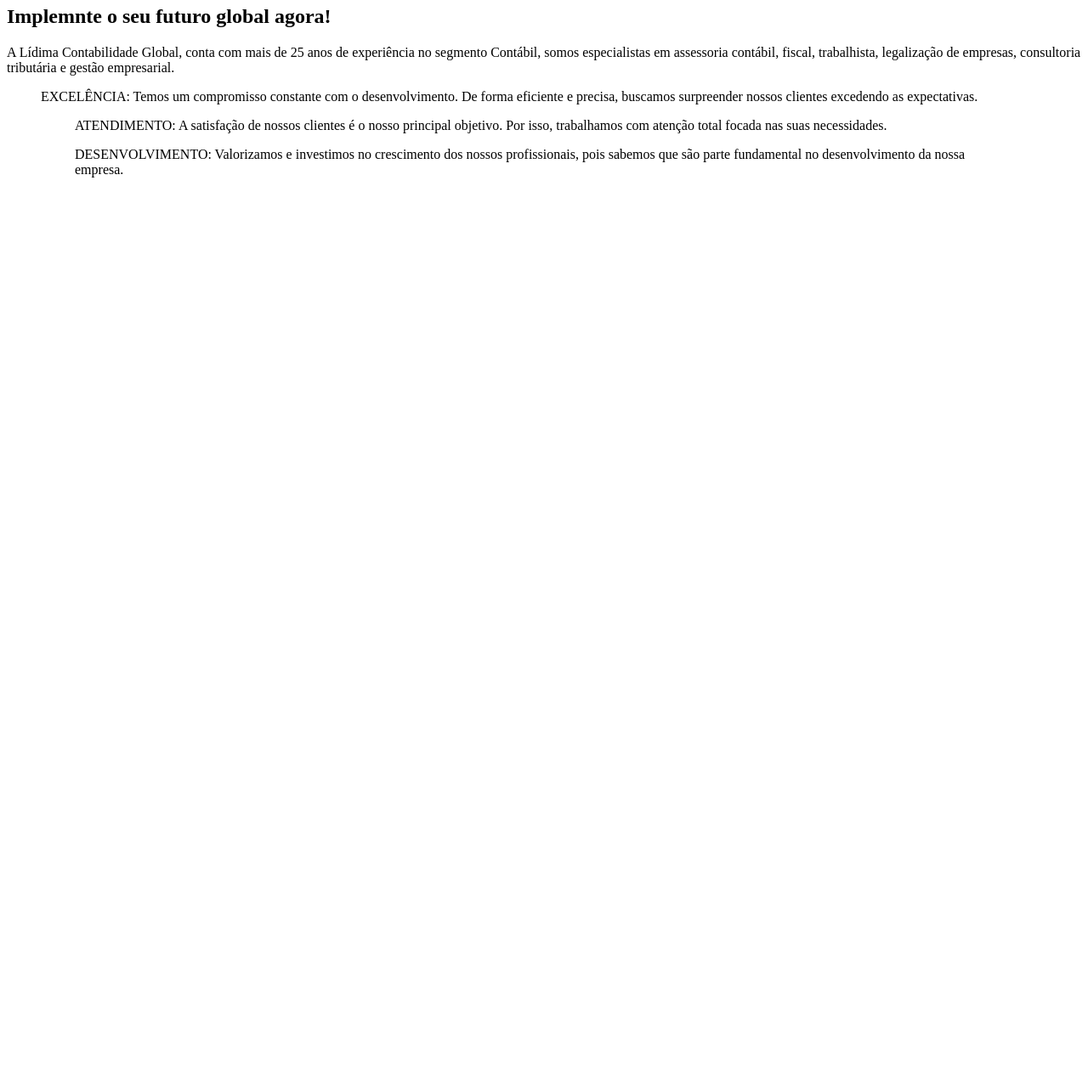
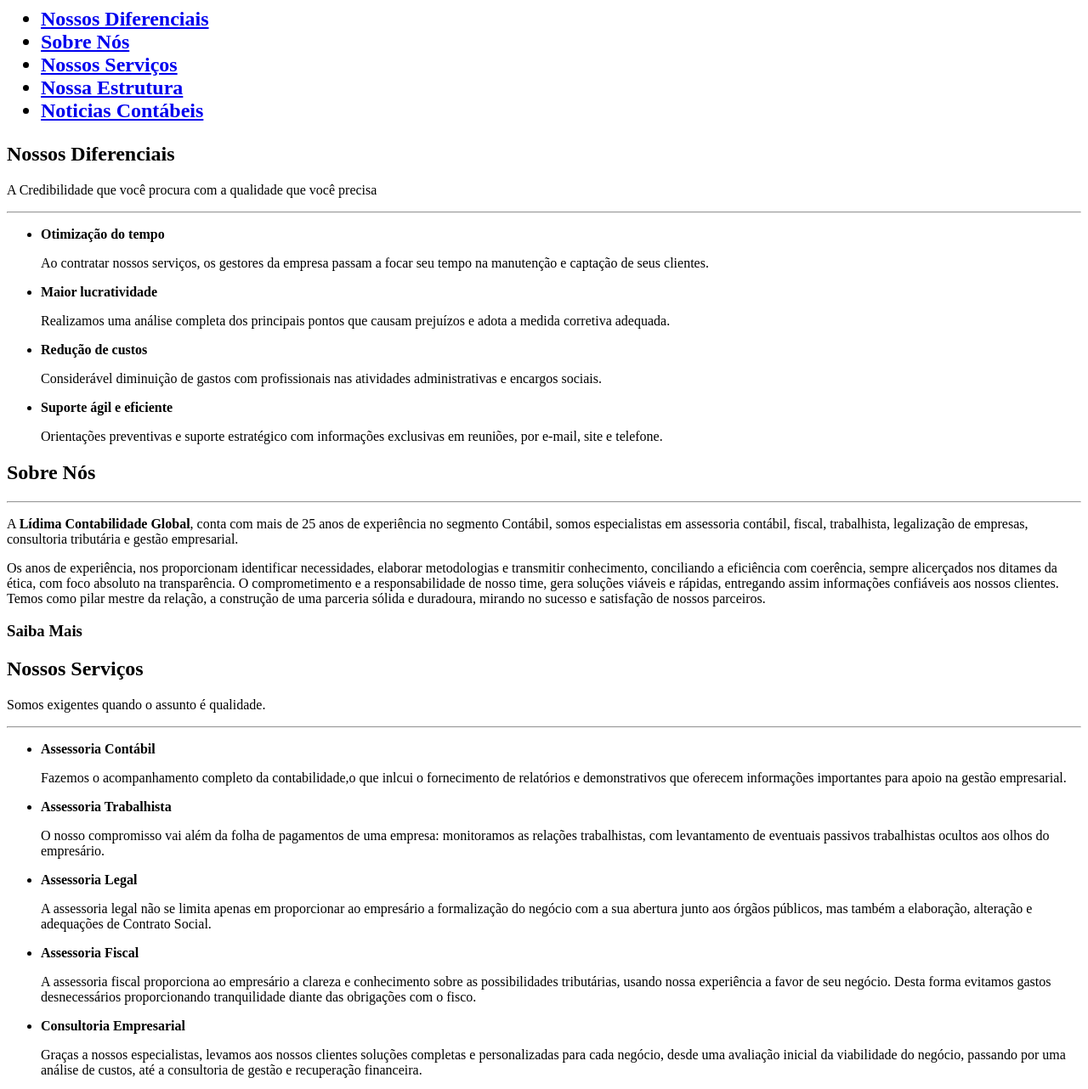
Before and after one commit to Clendson/ProjetosDIO, a plain HTML site: page Projetos-DIO/Html/index.html in a window 1280 px wide. Shown: the part 60-1342 px from the top of the page at 85% size. Before the commit the page ends 800 px from the top, so only its background shows below. Drawn offline with Linux system fonts and the light colour scheme.

Commit message:
Add Projeto html

```diff
--- a/Projetos-DIO/Html/index.html
+++ b/Projetos-DIO/Html/index.html
@@ -1,16 +1,72 @@
 <html>
-    <head>
-        <title>Meu Primeiro HTML</title>
-        <body>
-          <h1>DIO.me</h1>
-          <h2>Implemnte o seu futuro global agora!</h2>
-          <p> A Lídima Contabilidade Global, conta com mais de 25 anos de experiência no segmento Contábil, somos especialistas em assessoria contábil, fiscal, trabalhista, legalização de empresas, consultoria tributária e gestão empresarial.</p>
-          <blockquote> EXCELÊNCIA: Temos um compromisso constante com o desenvolvimento. De forma eficiente e precisa, buscamos surpreender nossos clientes excedendo as expectativas.
-          <blockquote> ATENDIMENTO: A satisfação de nossos clientes é o nosso principal objetivo. Por isso, trabalhamos com atenção total focada nas suas necessidades.</blockquote>
-          <blockquote> DESENVOLVIMENTO: Valorizamos e investimos no crescimento dos nossos profissionais, pois sabemos que são parte fundamental no desenvolvimento da nossa empresa.</blockquote>
+  <head>
+    <title>Lidima Contabilidade</title>
+    <body>
+      <h1 id="Inicio">Inicio</h1>
+        <h2>
+          <ul>
+            <li><a href="#Nossos-Diferenciais">Nossos Diferenciais </a></li>
+            <li><a href="#Sobre-Nós">Sobre Nós</a></li>
+            <li><a href="#Nossos-Serviços">Nossos Serviços</a></li>
+            <li><a href="#Nossa-Estrutura">Nossa Estrutura</a></li>
+            <li><a href="#Noticias">Noticias Contábeis</a></li>
+          </ul>
+        </h2>
 
+        <h2 id="Nossos-Diferenciais">Nossos Diferenciais</h2>
+          <p>A Credibilidade que você procura com a qualidade que você precisa</p>
+          <hr>
+            <ul>
+              <li> <strong>Otimização do tempo</strong></li>
+                <p>Ao contratar nossos serviços, os gestores da empresa passam a focar seu tempo na manutenção e captação de seus clientes.</p>
+              <li> <strong>Maior lucratividade</strong></li>
+                <p>Realizamos uma análise completa dos principais pontos que causam prejuízos e adota a medida corretiva adequada.</p>
+              <li> <strong>Redução de custos</strong></li>
+                <p>Considerável diminuição de gastos com profissionais nas atividades administrativas e encargos sociais.</p>
+              <li> <strong>Suporte ágil e eficiente</strong></li>
+                <p>Orientações preventivas e suporte estratégico com informações exclusivas em reuniões, por e-mail, site e telefone.</p>
+            </ul>
+
+        <h2 id="Sobre-Nós">Sobre Nós</h2>
+          <hr>
+          <p> A <strong>Lídima Contabilidade Global</strong>, conta com mais de 25 anos de experiência no segmento Contábil, somos especialistas em assessoria contábil, fiscal, trabalhista, legalização de empresas, consultoria tributária e gestão empresarial.</p>
+          <p></p>
+          <p>Os anos de experiência, nos proporcionam identificar necessidades, elaborar metodologias e transmitir conhecimento, conciliando a eficiência com coerência, sempre alicerçados nos ditames da ética, com foco absoluto na transparência. O comprometimento e a responsabilidade de nosso time, gera soluções viáveis e rápidas, entregando assim informações confiáveis aos nossos clientes. Temos como pilar mestre da relação, a construção de uma parceria sólida e duradoura, mirando no sucesso e satisfação de nossos parceiros.</p>
+          <h3>Saiba Mais <a href=""></a></h3>
+
+        <h2 id="Nossos-Serviços">Nossos Serviços</h2>
+          <p>Somos exigentes quando o assunto é qualidade.</p>
+            <hr>
+              <ul>
+                <li><strong>Assessoria Contábil</strong></li>
+                  <p>Fazemos o acompanhamento completo da contabilidade,o que inlcui o fornecimento de relatórios e demonstrativos que oferecem informações importantes para apoio na gestão empresarial.</p>
+                <li><strong>Assessoria Trabalhista</strong></li>
+                  <p>O nosso compromisso vai além da folha de pagamentos de uma empresa: monitoramos as relações trabalhistas, com levantamento de eventuais passivos trabalhistas ocultos aos olhos do empresário.</p>
+                <li><strong>Assessoria Legal</strong></li>
+                  <p>A assessoria legal não se limita apenas em proporcionar ao empresário a formalização do negócio com a sua abertura junto aos órgãos públicos, mas também a elaboração, alteração e adequações de Contrato Social.</p>
+                <li><strong>Assessoria Fiscal</strong></li>
+                  <p>A assessoria fiscal proporciona ao empresário a clareza e conhecimento sobre as possibilidades tributárias, usando nossa experiência a favor de seu negócio. Desta forma evitamos gastos desnecessários proporcionando tranquilidade diante das obrigações com o fisco.</p>
+                <li><strong>Consultoria Empresarial</strong></li>
+                  <p>Graças a nossos especialistas, levamos aos nossos clientes soluções completas e personalizadas para cada negócio, desde uma avaliação inicial da viabilidade do negócio, passando por uma análise de custos, até a consultoria de gestão e recuperação financeira.</p>
+                <li><strong>Abertura de Empresa</strong></li>
+                  <p>Abrir empresa, ter um CNPJ e a contabilidade completa de sua empresa ficou Rápido, Fácil e sem Burocracia.</p>
+              </ul>
+
+        <h2 id="Nossa-Estrutura">Nossa Estrutura</h2>
+          <p>Oferecemos uma sólida estrutura física aos nossos clientes.</p>
+            <ul>
+              <li>Administrativo</li>
+              <li>Financeiro</li>
+              <li>Recursos Humanos</li>
+              <li>Rural</li>
+              <li>Fiscal</li>
+              <li>Contábil</li>
+              <li>Expediente</li>
+            </ul>
+
+        <h2 id="Noticias">Noticias Contábeis</h2>
+          <p>Fique informado com as últimas notícias.</p>
+          <h3><a href="#Inicio">(Inicio)</a></h3>
         </body>
-
-
     </head>
  </html>
```
